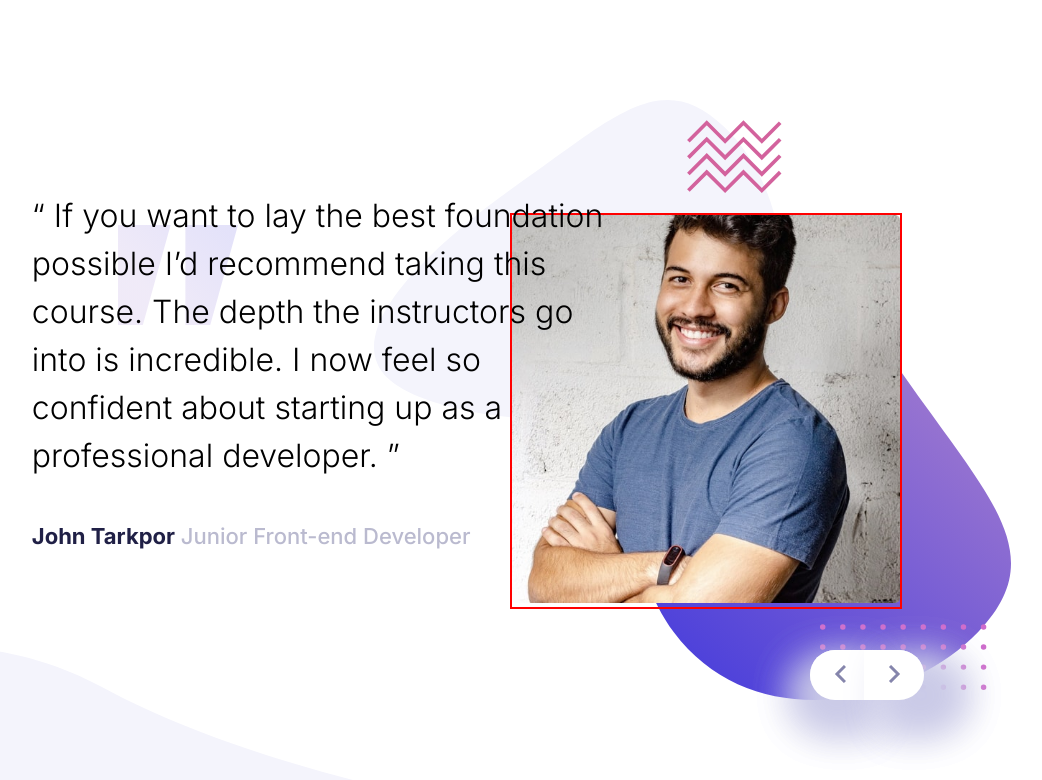
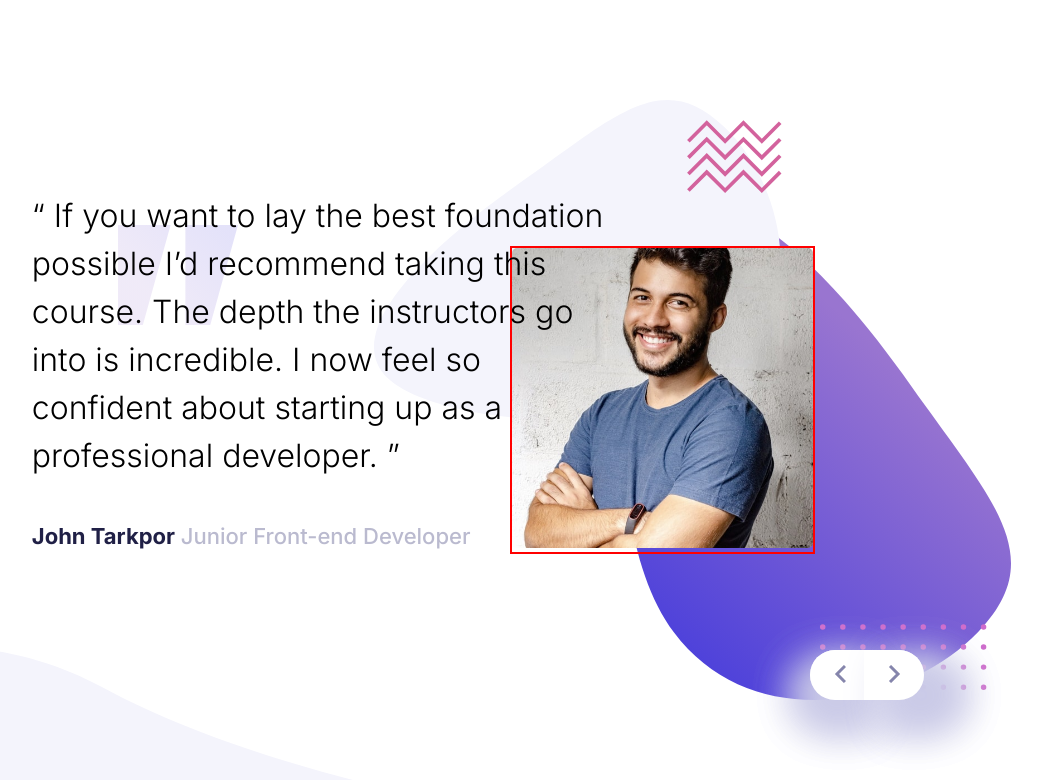
Before and after one commit to TrakaMeitene/Slider, a plain HTML site: page index.html in a window 1280 px wide. Shown: the whole page, without its empty margins (173-1215 px from the left). Drawn offline with Linux system fonts and the light colour scheme.

Commit message:
Update style.css

```diff
--- a/style.css
+++ b/style.css
@@ -31,10 +31,9 @@ position:relative;
 .container{
 
 right:0;
-margin-top:2%;
-margin-right:5%;
-width:36%;
-height:auto;
+
+width:28%;
+
 border:2px solid red;
 }
 .anim{
```
